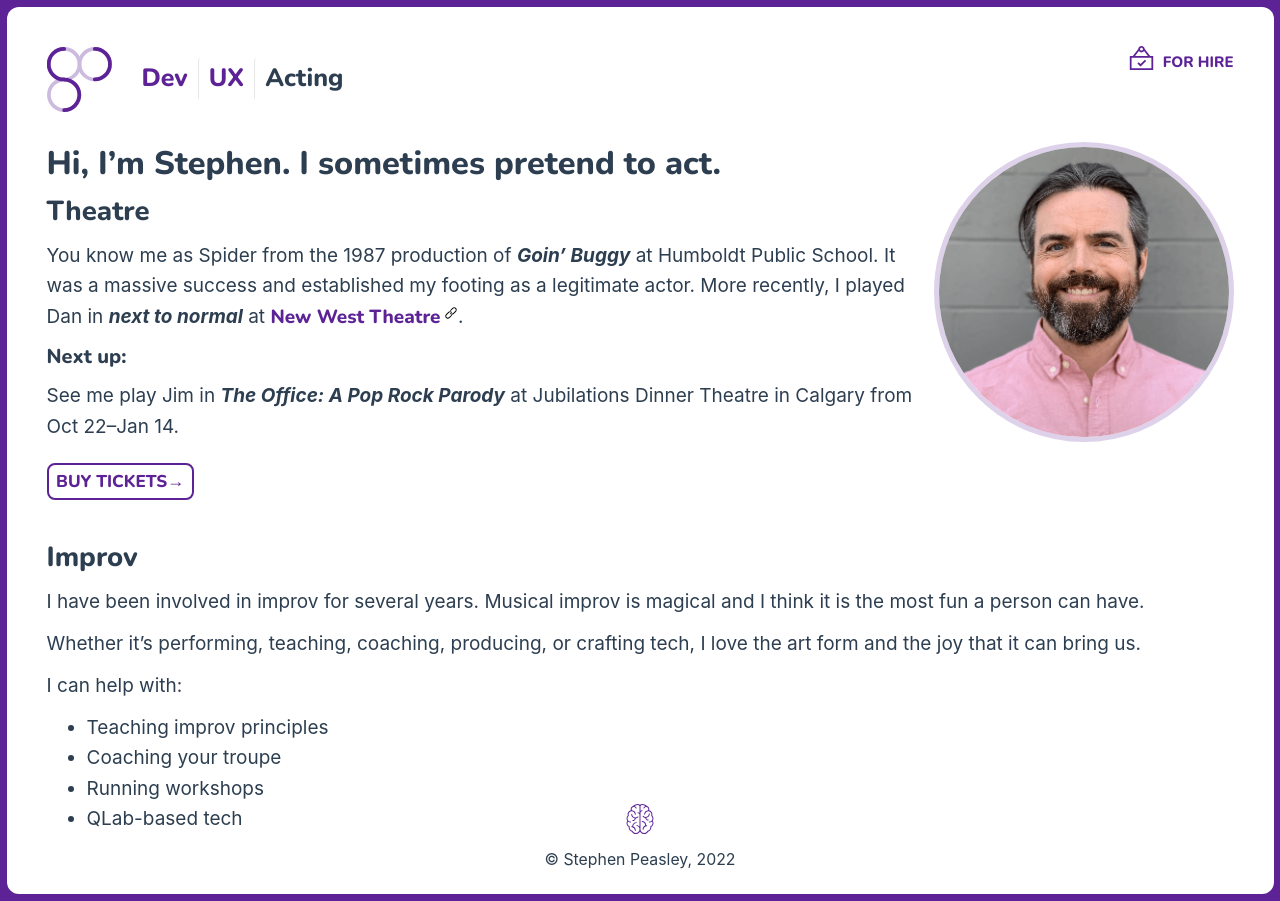
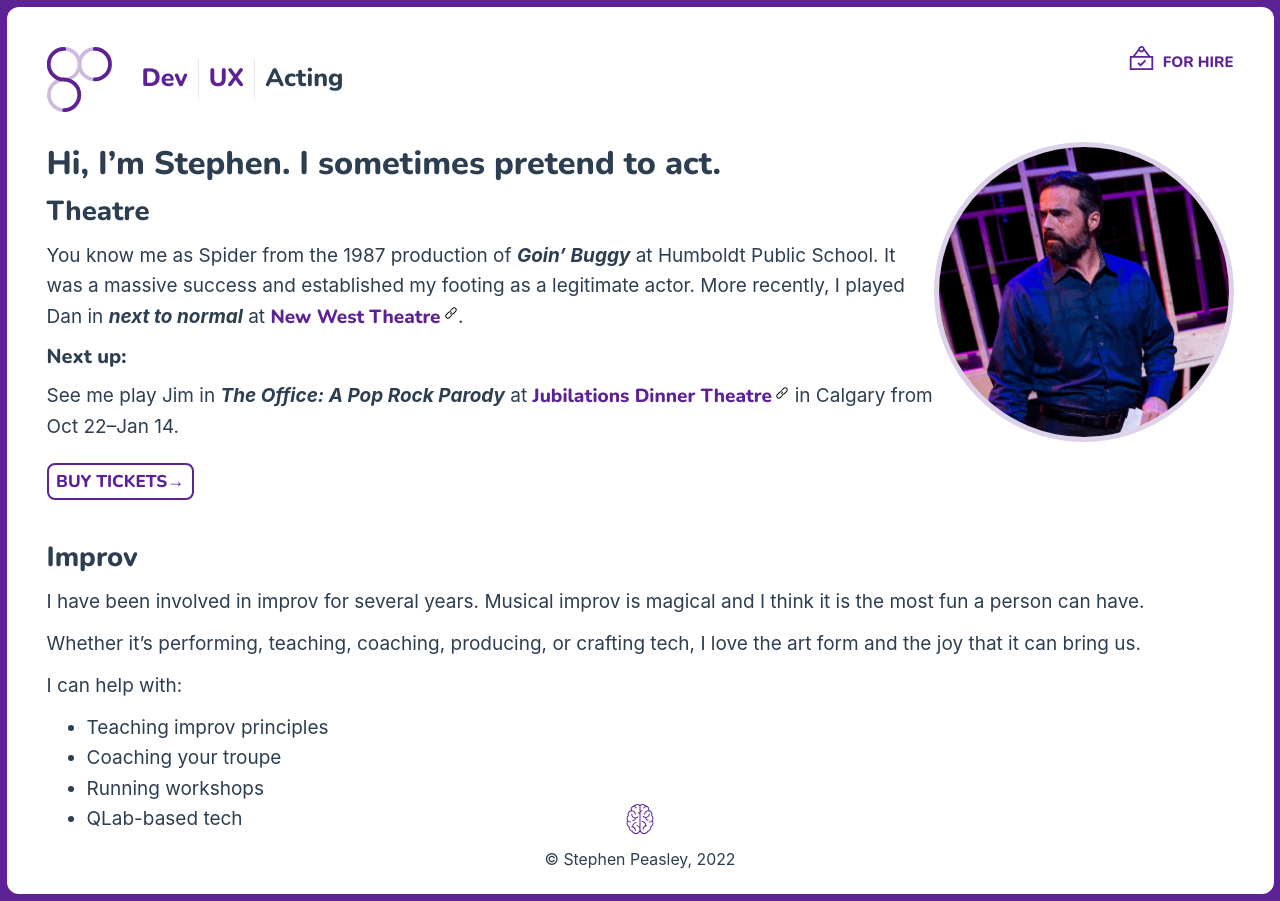
Before and after one commit to speasley/stephenpeasley, a Vue app: page /acting in a window 1280 px wide. Built offline with nearby package versions, Linux system fonts and the light colour scheme.

Commit message:
feat: add acting photo

```diff
--- a/src/components/SImage.vue
+++ b/src/components/SImage.vue
@@ -1,6 +1,13 @@
 <template>
   <figure>
     <img
+      v-if="mode == 'acting'"
+      alt="Stephen in a buttoned plaid shirt, holding a stack of photographs and looking away"
+      :class="['stephen', mode]"
+      src="/stephen-acting.png"
+    />
+    <img
+      v-else
       alt="Stephen with a grisled beard, smiling in front of a grey brick wall"
       :class="['stephen', mode]"
       src="/stephen.png"
@@ -14,5 +21,4 @@ defineProps({
 });
 </script>
 
-<style scoped>
-</style>
+<style scoped></style>
--- a/src/views/Acting.vue
+++ b/src/views/Acting.vue
@@ -24,8 +24,10 @@ onMounted(() => {
       <h3>Next up:</h3>
       <p>
         See me play Jim in <cite>The Office: A Pop Rock Parody</cite> at
-        Jubilations Dinner Theatre in Calgary from
-        <time datetime="2022-10-22">Oct 22</time>&ndash;<time
+        <a href="https://jubilations.ca/calgary-shows/"
+          >Jubilations Dinner Theatre</a
+        >
+        in Calgary from <time datetime="2022-10-22">Oct 22</time>&ndash;<time
           datetime="2023-01-14"
           >Jan 14</time
         >.
```
Also changed, not shown: public/stephen-acting.png (added).
